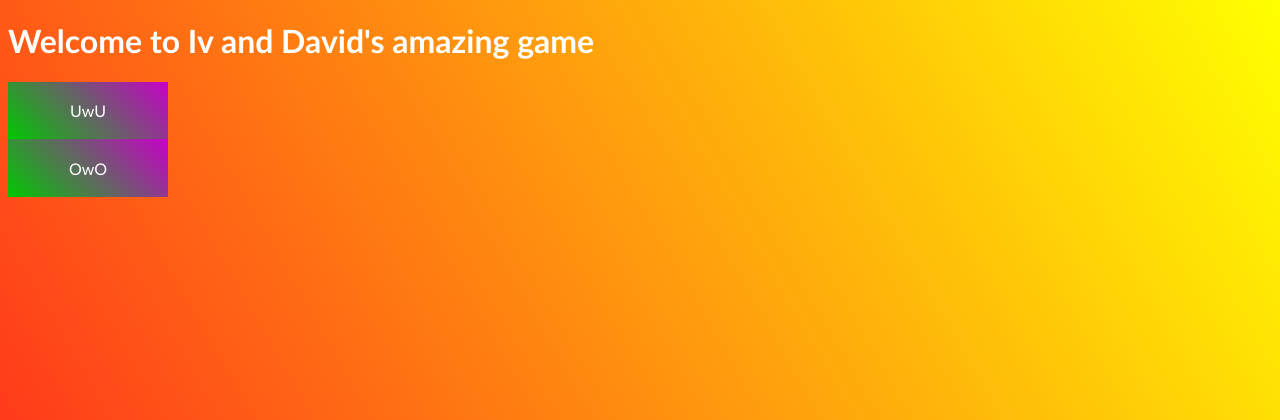
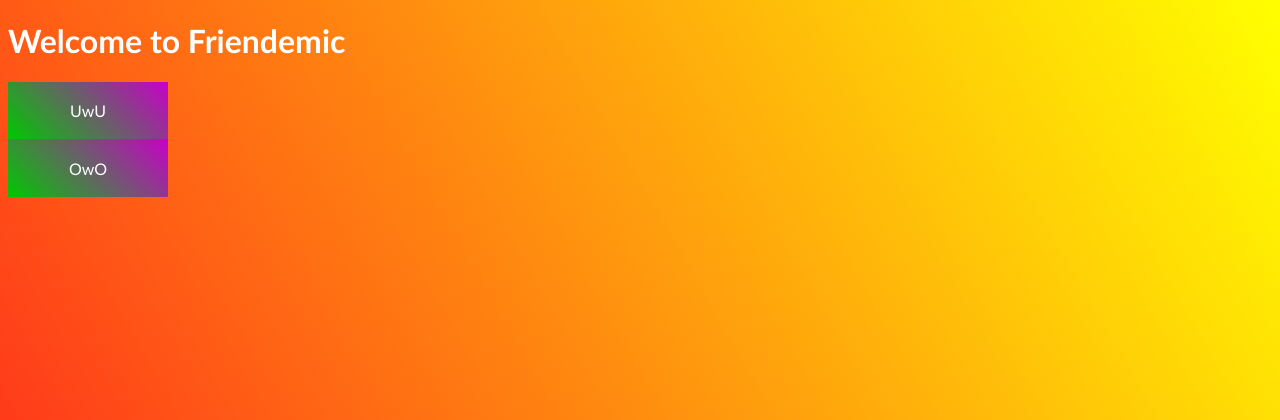
Before and after one commit to aerobinsonIV/question-game, a Flask app: page / in a window 1280 px wide. Shown: the top 420 px of the page. Run offline with Flask 3, Linux system fonts and the light colour scheme; some web fonts are replaced.

```diff
--- a/templates/index.html
+++ b/templates/index.html
@@ -1,6 +1,6 @@
 {% extends "layout.html" %}
 {% block content %}
-    <h1>Welcome to Iv and David's amazing game</h1>
+    <h1>Welcome to Friendemic</h1>
 
     <a href="/signup" class="pretty-button">UwU</a>
     <a href="/login" class="pretty-button">OwO</a>
```
